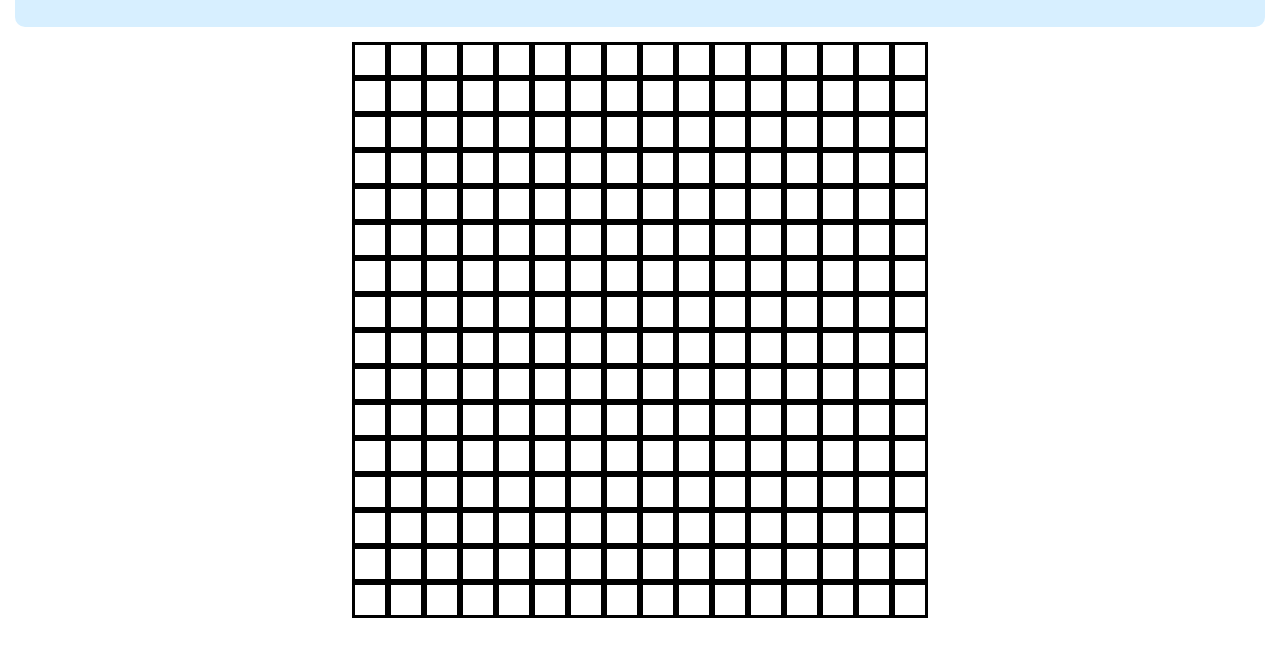
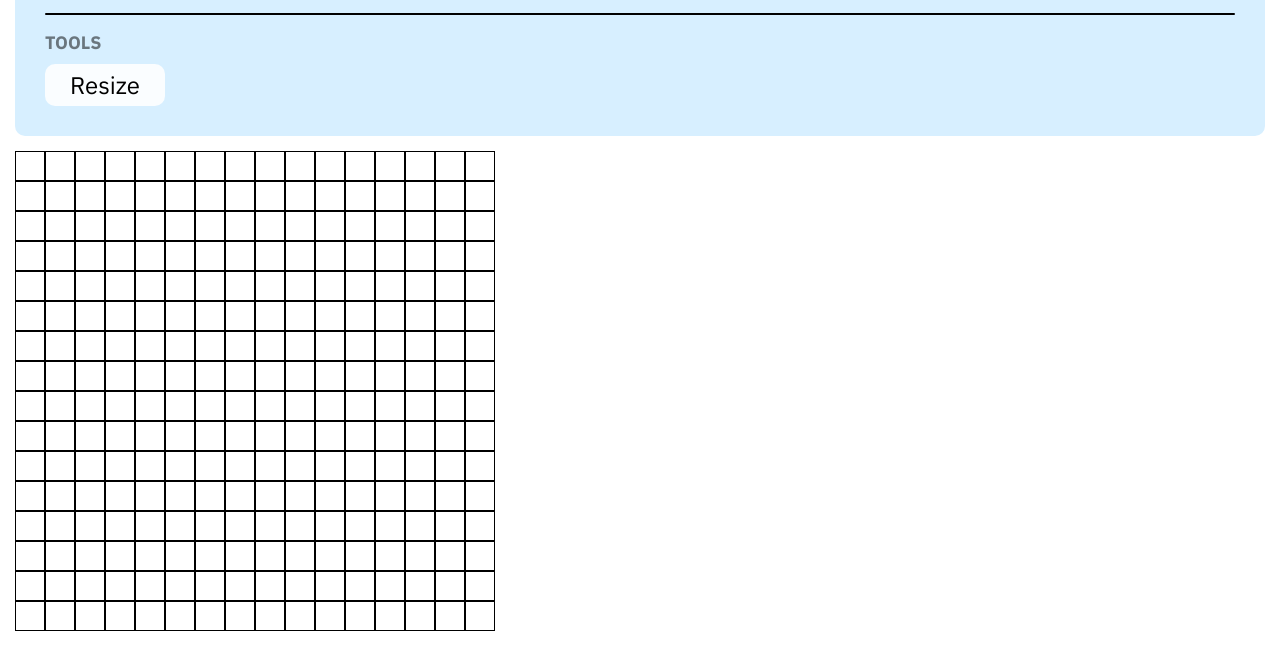
Before and after one commit to derrick235/etch-a-sketch, a plain HTML site: page index.html in a window 1280 px wide. Shown: the part 142-800 px from the top of the page. Drawn offline with Linux system fonts and the light colour scheme.

Commit message:
Add resizing functionality
Add resize button that changes size of grid while preserving
the 480x480px dimensions. User is stopped if a value greater than
100 is entered.

```diff
--- a/index.html
+++ b/index.html
@@ -15,6 +15,9 @@
     <div class="heading">
       <h1 class="heading-title">Etch-a-Sketch</h1>
       <h2 class="heading-caption">Let's draw!</h2>
+      <p class="divider"></p>
+      <h2 class="caption">TOOLS</h2>
+      <button class="size">Resize</button>
     </div>
     <div class="grid">
 
--- a/script.js
+++ b/script.js
@@ -17,3 +17,36 @@ for (let i = 0; i < 16; i++) {
     row.appendChild(gridBox);
   }
 }
+
+// add button functionality
+
+function changeSize(e) {
+  let newSize = prompt("Enter a new size:");
+  if (newSize > 100) {
+    alert("Only values 100 and less are accepted.");
+    return;
+  }
+
+  // remove current grid
+  let rows = document.querySelectorAll(".row");
+  rows.forEach((row) => {
+    grid.removeChild(row);
+  })
+
+  // add new grid
+  for (let i = 0; i < newSize; i++) {
+    let row = document.createElement("div");
+    row.classList.add("row");
+    grid.appendChild(row);
+    for (let j = 0; j < newSize; j++) {
+      let gridBox = document.createElement("div");
+      gridBox.classList.add("grid-box");
+      gridBox.addEventListener("mouseover", changeBackgroundColor);
+      row.appendChild(gridBox);
+    }
+  }
+
+}
+
+let button = document.querySelector("button");
+button.addEventListener("click", changeSize);
--- a/style.css
+++ b/style.css
@@ -3,11 +3,10 @@ body {
   margin: 15px;
 }
 
-.heading {
+.heading, .tools {
   padding: 30px;
   border-radius: 10px;
   background-color: #d7efff;
-  text-align: center;
 }
 
 .heading-title {
@@ -22,6 +21,20 @@ body {
   margin: 0px;
 }
 
+.divider {
+  height: 2px;
+  background-color: black;
+  border-radius: 10px;
+  padding: 0px 10px;
+}
+
+.caption {
+  font-size: 18px;
+  font-weight: 700;
+  margin: 0px;
+  opacity: 50%;
+}
+
 .grid, .row {
   display: flex;
 }
@@ -29,12 +42,25 @@ body {
 .grid {
   flex-direction: column;
   margin-top: 15px;
-  align-items: center;
+  height: 480px;
+  width: 480px;
+}
+
+.row {
+  flex: 1 1 auto;
 }
 
 .grid-box {
-  height: 30px;
-  width: 30px;
-  border: 3px solid black;
-  flex: 0 0 auto;
+  border: 1px solid black;
+  flex: 1 1 auto;
 }
+
+.size {
+  margin-top: 10px;
+  border-radius: 10px;
+  font-family: "IBM Plex Sans", sans-serif;
+  font-size: 24px;
+  padding: 5px 25px;
+  border: none;
+  background-color: #ffffffdd;
+}
```
